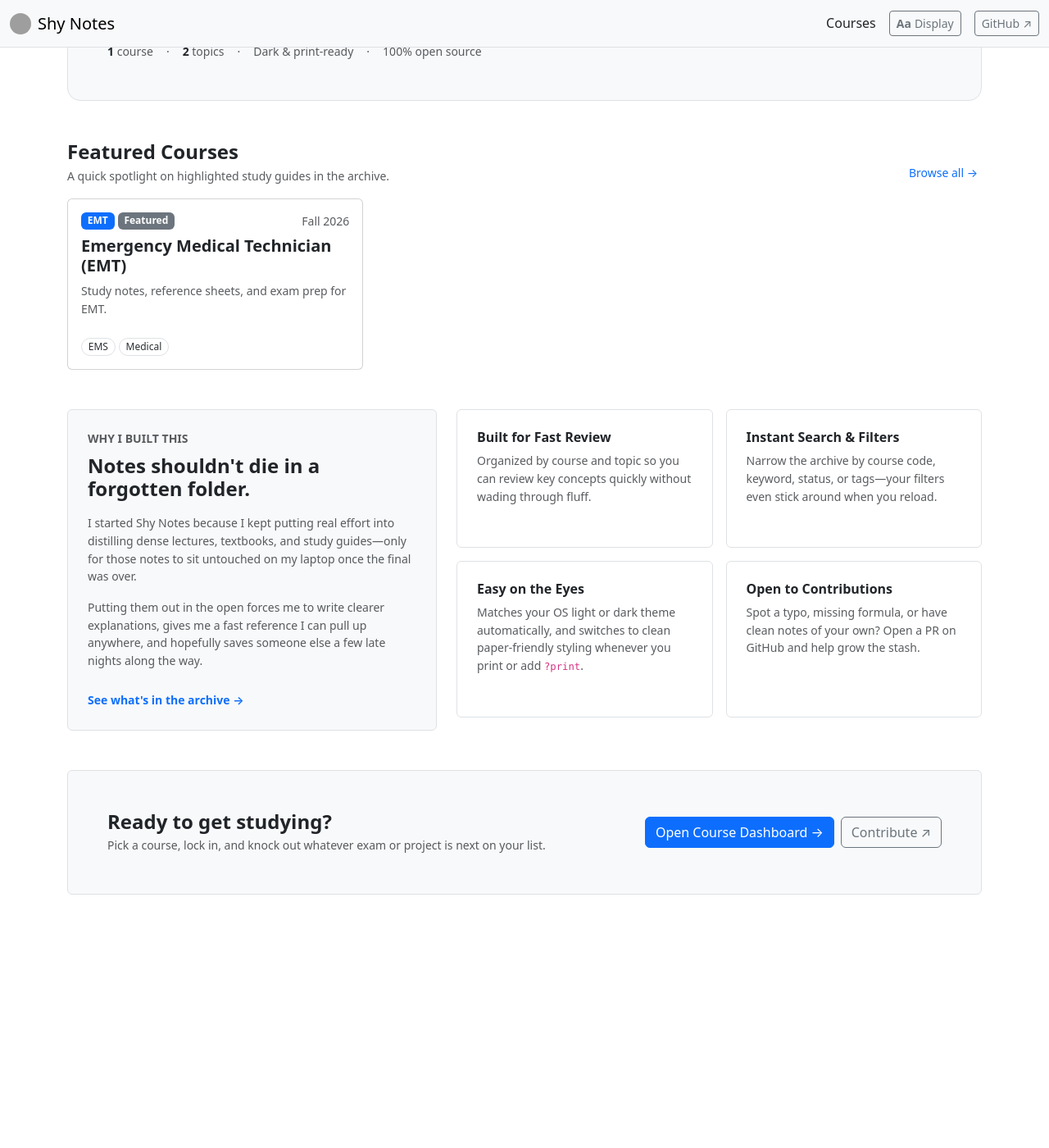
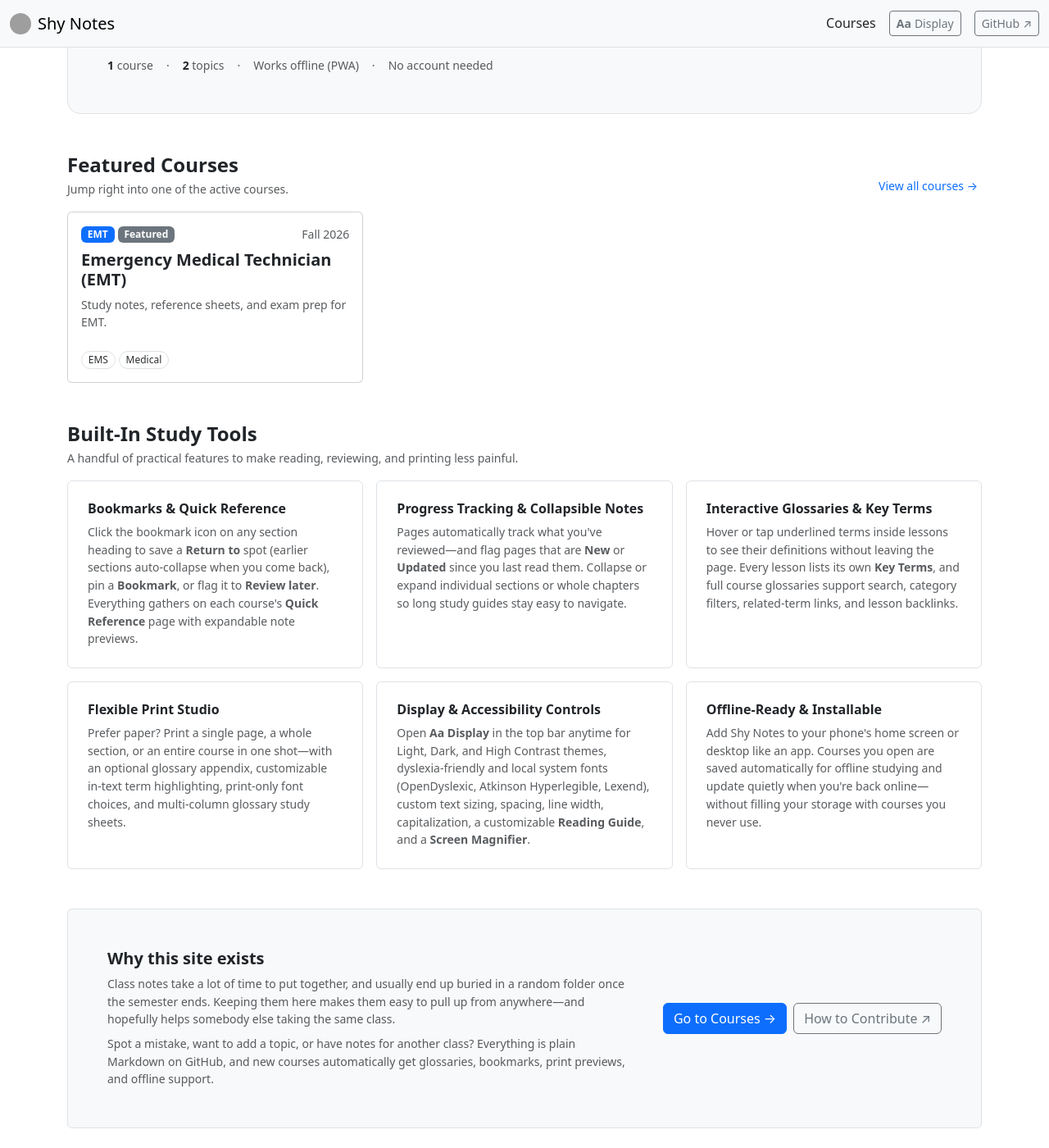
Before and after one commit to shychristopher/shynotes, a Jekyll site: the page built from index.html, in a window 1280 px wide and 1400 px high, scrolled down 465 px. Shown: the whole window at 82% size. Built offline with Jekyll 4.4.1, drawn with Linux system fonts in a browser that asks for light colours; before the commit the page ends 1580 px from its top, so only the background shows below that; some of the changed text lies outside the part shown; grey boxes are pictures that could not be loaded.

Commit message:
update home page

```diff
--- a/index.html
+++ b/index.html
@@ -41,30 +41,25 @@ title: Home
 <!-- Hero -->
 <section class="p-4 p-md-5 mb-5 bg-body-tertiary border rounded-4">
   <div class="col-lg-9">
-    <span class="badge rounded-pill text-bg-primary-subtle text-primary-emphasis border border-primary-subtle mb-3">
-      Open-Source Study Archive
-    </span>
-    <h1 class="display-5 fw-bold mb-3">Study smarter, not harder.</h1>
+    <h1 class="display-5 fw-bold mb-3">Free study notes, without the clutter.</h1>
     <p class="lead text-body-secondary mb-3">
-      Clean, searchable study notes, course breakdowns, and quick references built to help you actually understand the material—not dig through messy slide decks at 1&nbsp;AM.
+      {{ site.title }} is a simple place to read, search, and print course notes, glossaries, and reference sheets—built to be easy to use whether you're reviewing on a laptop, phone, paper, or offline.
     </p>
     <p class="text-body-secondary mb-4">
-      Jump straight into a course, filter by topic, or hit print when you want paper in front of you. Everything here is free, fast, and open to anyone trying to get through the semester.
+      No accounts, no paywalls, and no ads. Your reading progress, bookmarks, and display preferences stay right in your own browser.
     </p>
     <div class="d-flex flex-wrap align-items-center gap-2 mb-4">
       <a href="{{ '/courses/' | relative_url }}" class="btn btn-primary btn-lg px-4">
-        Start Studying →
+        Browse Courses →
       </a>
-      {% if site.repo.url %}
-        <a
-          href="{{ site.repo.url }}"
-          target="_blank"
-          rel="noopener noreferrer"
+      <button
+        type="button"
         class="btn btn-outline-secondary btn-lg px-4"
+        data-bs-toggle="modal"
+        data-bs-target="#displaySettingsModal"
       >
-          View on GitHub ↗
-        </a>
-      {% endif %}
+        Display &amp; Accessibility
+      </button>
     </div>
 
     <div class="d-flex flex-wrap gap-3 pt-3 border-top small text-body-secondary">
@@ -72,19 +67,19 @@ title: Home
       <span aria-hidden="true">·</span>
       <span><strong class="text-body">{{ unique_tags.size }}</strong> {% if unique_tags.size == 1 %}topic{% else %}topics{% endif %}</span>
       <span aria-hidden="true">·</span>
-      <span>Dark &amp; print-ready</span>
+      <span>Works offline (PWA)</span>
       <span aria-hidden="true">·</span>
-      <span>100% open source</span>
+      <span>No account needed</span>
     </div>
   </div>
 </section>
 
-<!-- Featured Courses Spotlight -->
+<!-- Featured Courses -->
 <section class="mb-5">
   <div class="d-flex flex-wrap justify-content-between align-items-end gap-2 mb-3">
     <div>
       <h2 class="h4 fw-bold mb-1">Featured Courses</h2>
-      <p class="text-body-secondary small mb-0">A quick spotlight on highlighted study guides in the archive.</p>
+      <p class="text-body-secondary small mb-0">Jump right into one of the active courses.</p>
     </div>
 
     <div class="d-flex align-items-center gap-2">
@@ -111,7 +106,7 @@ title: Home
         </div>
       {% endif %}
       <a href="{{ '/courses/' | relative_url }}" class="btn btn-sm btn-link text-decoration-none px-1">
-        Browse all →
+        View all courses →
       </a>
     </div>
   </div>
@@ -169,47 +164,32 @@ title: Home
       <div class="card-body">
         <p class="fw-semibold mb-1">No featured courses right now.</p>
         <p class="small text-body-secondary mb-3">
-          Check out the full catalog to see everything currently in the archive.
+          Open the full catalog to see all available courses.
         </p>
         <a href="{{ '/courses/' | relative_url }}" class="btn btn-sm btn-outline-primary">
-          Explore Courses →
+          Browse Courses →
         </a>
       </div>
     </div>
   {% endif %}
 </section>
 
-<!-- Why Use Shy Notes + Motivation -->
+<!-- Study Features -->
 <section class="mb-5">
-  <div class="row g-4 align-items-stretch">
-    <div class="col-lg-5">
-      <div class="card h-100 bg-body-tertiary border">
-        <div class="card-body p-4 d-flex flex-column">
-          <span class="small text-uppercase text-body-secondary fw-semibold mb-2">Why I Built This</span>
-          <h2 class="h4 fw-bold mb-3">Notes shouldn't die in a forgotten folder.</h2>
-          <p class="text-body-secondary small mb-3">
-            I started {{ site.title }} because I kept putting real effort into distilling dense lectures, textbooks, and study guides—only for those notes to sit untouched on my laptop once the final was over.
+  <div class="mb-3">
+    <h2 class="h4 fw-bold mb-1">Built-In Study Tools</h2>
+    <p class="text-body-secondary small mb-0">
+      A handful of practical features to make reading, reviewing, and printing less painful.
     </p>
-          <p class="text-body-secondary small mb-4">
-            Putting them out in the open forces me to write clearer explanations, gives me a fast reference I can pull up anywhere, and hopefully saves someone else a few late nights along the way.
-          </p>
-          <div class="mt-auto">
-            <a href="{{ '/courses/' | relative_url }}" class="small fw-semibold text-decoration-none">
-              See what's in the archive →
-            </a>
-          </div>
-        </div>
-      </div>
   </div>
 
-    <div class="col-lg-7">
-      <div class="row row-cols-1 row-cols-sm-2 g-3 h-100">
+  <div class="row row-cols-1 row-cols-md-2 row-cols-lg-3 g-3">
     <div class="col">
       <div class="card h-100 border">
         <div class="card-body p-4">
-              <h3 class="h6 fw-bold mb-2">Built for Fast Review</h3>
+          <h3 class="h6 fw-bold mb-2">Bookmarks &amp; Quick Reference</h3>
           <p class="small text-body-secondary mb-0">
-                Organized by course and topic so you can review key concepts quickly without wading through fluff.
+            Click the bookmark icon on any section heading to save a <strong>Return to</strong> spot (earlier sections auto-collapse when you come back), pin a <strong>Bookmark</strong>, or flag it to <strong>Review later</strong>. Everything gathers on each course's <strong>Quick Reference</strong> page with expandable note previews.
           </p>
         </div>
       </div>
@@ -218,9 +198,9 @@ title: Home
     <div class="col">
       <div class="card h-100 border">
         <div class="card-body p-4">
-              <h3 class="h6 fw-bold mb-2">Instant Search &amp; Filters</h3>
+          <h3 class="h6 fw-bold mb-2">Progress Tracking &amp; Collapsible Notes</h3>
           <p class="small text-body-secondary mb-0">
-                Narrow the archive by course code, keyword, status, or tags—your filters even stick around when you reload.
+            Pages automatically track what you've reviewed—and flag pages that are <strong>New</strong> or <strong>Updated</strong> since you last read them. Collapse or expand individual sections or whole chapters so long study guides stay easy to navigate.
           </p>
         </div>
       </div>
@@ -229,9 +209,9 @@ title: Home
     <div class="col">
       <div class="card h-100 border">
         <div class="card-body p-4">
-              <h3 class="h6 fw-bold mb-2">Easy on the Eyes</h3>
+          <h3 class="h6 fw-bold mb-2">Interactive Glossaries &amp; Key Terms</h3>
           <p class="small text-body-secondary mb-0">
-                Matches your OS light or dark theme automatically, and switches to clean paper-friendly styling whenever you print or add <code>?print</code>.
+            Hover or tap underlined terms inside lessons to see their definitions without leaving the page. Every lesson lists its own <strong>Key Terms</strong>, and full course glossaries support search, category filters, related-term links, and lesson backlinks.
           </p>
         </div>
       </div>
@@ -240,39 +220,62 @@ title: Home
     <div class="col">
       <div class="card h-100 border">
         <div class="card-body p-4">
-              <h3 class="h6 fw-bold mb-2">Open to Contributions</h3>
+          <h3 class="h6 fw-bold mb-2">Flexible Print Studio</h3>
           <p class="small text-body-secondary mb-0">
-                Spot a typo, missing formula, or have clean notes of your own? Open a PR on GitHub and help grow the stash.
+            Prefer paper? Print a single page, a whole section, or an entire course in one shot—with an optional glossary appendix, customizable in-text term highlighting, print-only font choices, and multi-column glossary study sheets.
           </p>
         </div>
       </div>
+    </div>
+
+    <div class="col">
+      <div class="card h-100 border">
+        <div class="card-body p-4">
+          <h3 class="h6 fw-bold mb-2">Display &amp; Accessibility Controls</h3>
+          <p class="small text-body-secondary mb-0">
+            Open <strong>Aa Display</strong> in the top bar anytime for Light, Dark, and High Contrast themes, dyslexia-friendly and local system fonts (OpenDyslexic, Atkinson Hyperlegible, Lexend), custom text sizing, spacing, line width, capitalization, a customizable <strong>Reading Guide</strong>, and a <strong>Screen Magnifier</strong>.
+          </p>
+        </div>
+      </div>
+    </div>
+
+    <div class="col">
+      <div class="card h-100 border">
+        <div class="card-body p-4">
+          <h3 class="h6 fw-bold mb-2">Offline-Ready &amp; Installable</h3>
+          <p class="small text-body-secondary mb-0">
+            Add {{ site.title }} to your phone's home screen or desktop like an app. Courses you open are saved automatically for offline studying and update quietly when you're back online—without filling your storage with courses you never use.
+          </p>
         </div>
       </div>
     </div>
   </div>
 </section>
 
-<!-- Bottom CTA -->
+<!-- About & Contributing -->
 <section class="card border bg-body-tertiary">
-  <div class="card-body p-4 p-md-5 d-flex flex-column flex-md-row justify-content-between align-items-md-center gap-3">
-    <div>
-      <h2 class="h4 fw-bold mb-1">Ready to get studying?</h2>
+  <div class="card-body p-4 p-md-5 d-flex flex-column flex-md-row justify-content-between align-items-md-center gap-4">
+    <div style="max-width: 40rem;">
+      <h2 class="h5 fw-bold mb-2">Why this site exists</h2>
+      <p class="text-body-secondary small mb-2">
+        Class notes take a lot of time to put together, and usually end up buried in a random folder once the semester ends. Keeping them here makes them easy to pull up from anywhere—and hopefully helps somebody else taking the same class.
+      </p>
       <p class="text-body-secondary small mb-0">
-        Pick a course, lock in, and knock out whatever exam or project is next on your list.
+        Spot a mistake, want to add a topic, or have notes for another class? Everything is plain Markdown on GitHub, and new courses automatically get glossaries, bookmarks, print previews, and offline support.
       </p>
     </div>
     <div class="d-flex flex-wrap gap-2 flex-shrink-0">
       <a href="{{ '/courses/' | relative_url }}" class="btn btn-primary">
-        Open Course Dashboard →
+        Go to Courses →
       </a>
       {% if site.repo.url %}
         <a
-          href="{{ site.repo.url }}"
+          href="{{ site.repo.url }}/blob/main/CONTRIBUTING.md"
           target="_blank"
           rel="noopener noreferrer"
           class="btn btn-outline-secondary"
         >
-          Contribute ↗
+          How to Contribute ↗
         </a>
       {% endif %}
     </div>
```
Lines whose indentation alone changed are shown as unchanged.
